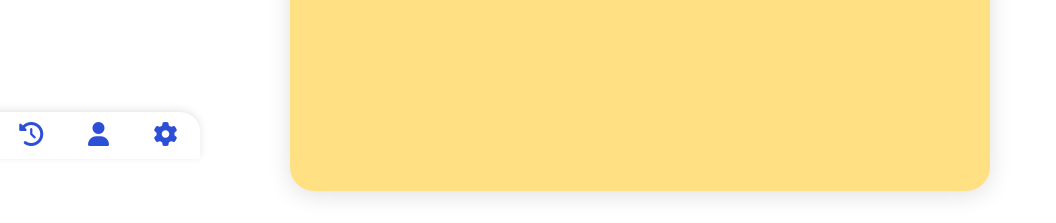
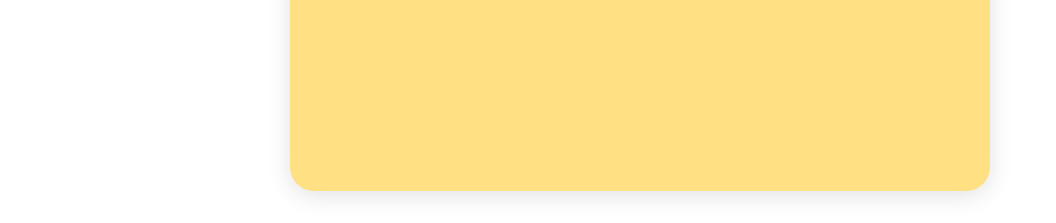
Before and after one commit to AlwinGarcia/KengGo, a PHP site: page /passenger/view/php/dashboard.php in a window 1280 px wide. Shown: the part 641-864 px from the top of the page, without its empty margins (0-1056 px from the left). Run offline with PHP 8.4, Linux system fonts and the light colour scheme.

Commit message:
removed nonfunctional buttons

```diff
--- a/app/passenger/view/php/dashboard.php
+++ b/app/passenger/view/php/dashboard.php
@@ -63,14 +63,7 @@ $trips         = $trips ?? [];
         </div>
 
         <!-- Bottom Navigation -->
-        <div class="bottom-nav">
-            <a href="index.php?page=dashboard" class="nav-icon"><i class="fa-solid fa-house"></i></a>
-            <a href="index.php?page=seat-management&shuttle_id=1" class="nav-icon"><i class="fa-regular fa-location-dot"></i></a>
-            <a href="index.php?page=booked-trips" class="nav-icon"><i class="fa-solid fa-clipboard-check"></i></a>
-            <a href="index.php?page=past-trips" class="nav-icon"><i class="fa-solid fa-clock-rotate-left"></i></a> <!-- ✅ updated -->
-            <a href="index.php?page=profile" class="nav-icon"><i class="fa-solid fa-user"></i></a>
-            <a href="index.php?page=settings" class="nav-icon"><i class="fa-solid fa-gear"></i></a>
-        </div>
+
     </div>
 </body>
 </html>
```
Also changed, not shown: app/passenger/view/php/past_trips.php (+1 -8 lines).
